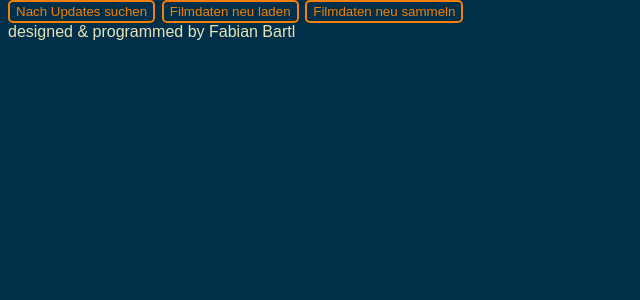
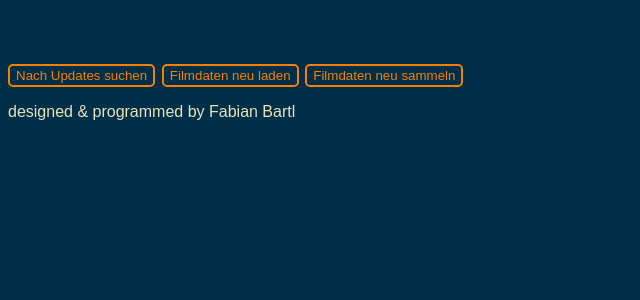
Before and after one commit to FabianBartl/Filmbibliothek, a Flask app: page / in a window 1280 px wide. Shown: the part 122-422 px from the top of the page, without its empty margins (0-640 px from the left). Run offline with Flask 2, Linux system fonts and the light colour scheme; parts of the project's set-up code (start-up, migrations or seed data) failed here and were passed over.

Commit message:
style: spacing for main, form

```diff
--- a/static/styles/general.css
+++ b/static/styles/general.css
@@ -24,6 +24,12 @@ body {
 	hyphens: auto;
     overflow-x: hidden;
     background-color: var(--color-background);
+}
+
+/* spacing of content */
+main {
+    margin-top: 2em;
+    margin-bottom: 2em;
 }
 
 /* inline elements */
@@ -91,7 +97,11 @@ a:hover {
     box-shadow: 0 10px 30px 0 #000e;
 }
 
-/* form button */
+/* form */
+form {
+    margin-bottom: 1em;
+}
+/* for buttons */
 button {
     font-family: var(--text-font);
     color: var(--color-link);
```
